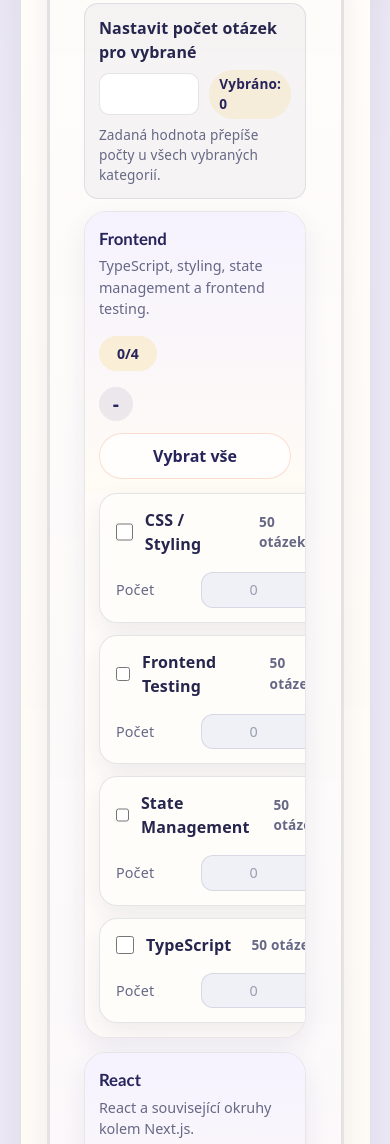
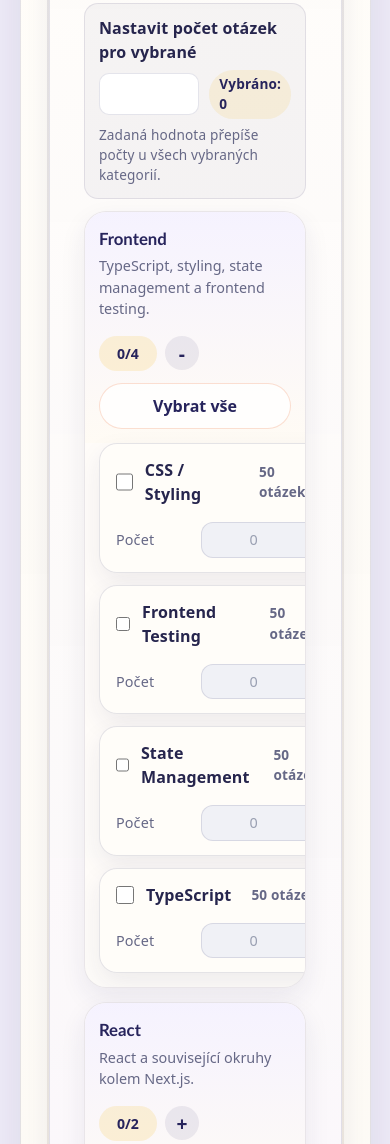
Before and after one commit to ProRocketeers/developers-quiz, an Astro site: page / in a window 390 px wide. Shown: the part 1606-2750 px from the top of the page. Built offline with nearby package versions, Linux system fonts and the light colour scheme; Astro itself is replaced by a stand-in of ours.

Commit message:
Visual changes

```diff
--- a/src/components/CategoryList.css
+++ b/src/components/CategoryList.css
@@ -25,7 +25,6 @@
   flex: 1;
   display: flex;
   align-items: center;
-  justify-content: space-between;
   gap: 16px;
   padding: 0;
   border: none;
@@ -38,6 +37,15 @@
   display: flex;
   flex-direction: column;
   gap: 4px;
+  min-width: 0;
+}
+
+.category-group-controls {
+  margin-left: auto;
+  display: inline-flex;
+  align-items: center;
+  gap: 8px;
+  flex-shrink: 0;
 }
 
 .category-group-title {
@@ -184,12 +192,13 @@
   }
 
   .category-group-toggle {
-    flex-direction: column;
     align-items: flex-start;
+    flex-wrap: wrap;
   }
 
-  .category-group-summary {
-    align-self: flex-start;
+  .category-group-controls {
+    margin-left: 0;
+    align-self: flex-end;
   }
 
   .category-group-select {
--- a/src/components/CategoryList.tsx
+++ b/src/components/CategoryList.tsx
@@ -142,11 +142,13 @@ function CategoryList({
                     {group.description}
                   </span>
                 </span>
-                <span className="category-group-summary">
-                  {selectedInGroup}/{group.categories.length}
-                </span>
-                <span className="category-group-chevron" aria-hidden="true">
-                  {isExpanded ? "-" : "+"}
+                <span className="category-group-controls">
+                  <span className="category-group-summary">
+                    {selectedInGroup}/{group.categories.length}
+                  </span>
+                  <span className="category-group-chevron" aria-hidden="true">
+                    {isExpanded ? "-" : "+"}
+                  </span>
                 </span>
               </button>
 
```
